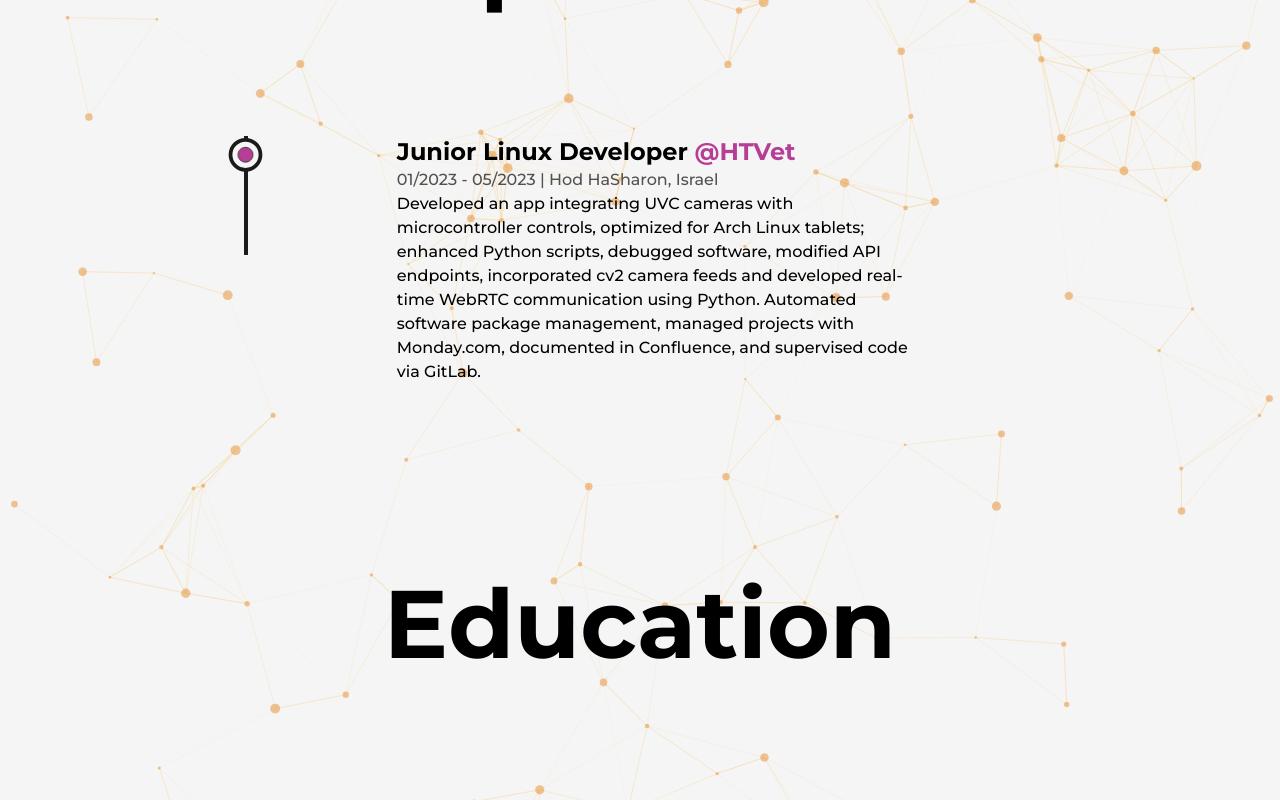
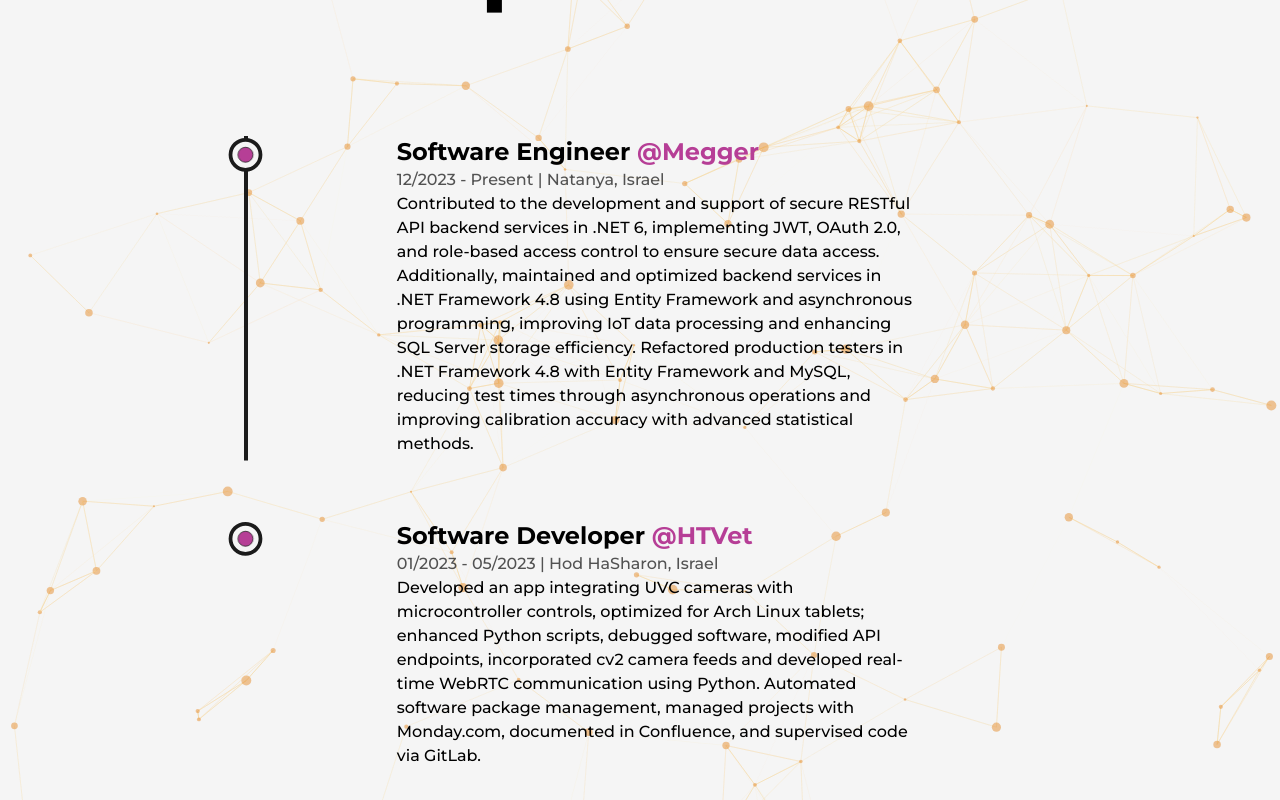
Before and after one commit to idanHur/idanhur.github.io, a Next.js app: page /about in a window 1280 px wide. Shown: the part 1100-1900 px from the top of the page. Built offline with nearby package versions, Linux system fonts and the light colour scheme.

Commit message:
Added Megger to Experience section

```diff
--- a/src/components/Experience.js
+++ b/src/components/Experience.js
@@ -1,7 +1,7 @@
 import React, { useRef } from 'react'
 import {useScroll, motion} from "framer-motion"
 import LiIcon from './LiIcon'
-import {experienceStrings} from "../strings"
+import {experienceStrings, experienceMeggerStrings} from "../strings"
 
 const Details =({position, company, companyLink, time, address, work}) => {
         const ref = useRef(null);
@@ -50,6 +50,14 @@
             className='absolute left-9 top-0 w-[4px] h-full bg-dark dark:bg-light origin-top'/>
             <ul className='w-full flex flex-col items-start justify-between ml-4'>
                 <Details
+                position={`${experienceMeggerStrings.experienceMeggerPosition}`}
+                company={`${experienceMeggerStrings.experienceMeggerCompany}`}
+                time={`${experienceMeggerStrings.experienceMeggerTime}`}
+                companyLink={`${experienceMeggerStrings.experienceMeggerCompanyLink}`}
+                address={`${experienceMeggerStrings.experienceMeggerAddress}`}
+                work={`${experienceMeggerStrings.experienceMeggerWork}`}
+                />
+                <Details
                 position={`${experienceStrings.experience1Position}`}
                 company={`${experienceStrings.experience1Company}`}
                 time={`${experienceStrings.experience1Time}`}
@@ -57,7 +65,6 @@
                 address={`${experienceStrings.experience1Address}`}
                 work={`${experienceStrings.experience1Work}`}
                 />
-
             </ul>
       </div>
 
--- a/src/strings.js
+++ b/src/strings.js
@@ -13,7 +13,7 @@
 export const aboutMeSecondParagraph = `Besides JavaScript, Python, Java, and Bash, I have experience with web technologies such as React, NextJs, Tailwind, and Bootstrap and databases such as MySQL and PostgreSQL.
     Among other things, my recent role involved optimizing WebRTC communication and enhancing system stability. I have also implemented robust and scalable solutions using Apache Kafka and RabbitMQ.`;
 export const aboutImageSideHeading1 ="Software Engineering Graduate ";
-export const aboutImageSideSubHeading1 ="GPA 88 ";
+export const aboutImageSideSubHeading1 ="GPA 89";
 export const aboutImageSideHeading2 = "SmartUp program for honor students ";
 
 export const aboutStrings  = {aboutAnimatedText, aboutMeFirstParagraph, aboutMeSecondParagraph, aboutImageSideHeading1, aboutImageSideSubHeading1, aboutImageSideHeading2};
@@ -76,7 +76,7 @@
 
 
 
-export const experience1Position = "Junior Linux developer";
+export const experience1Position = "Software Developer";
 export const experience1Company = "HTVet";
 export const experience1Time = "01/2023 - 05/2023"
 export const experience1CompanyLink = `https://www.ht-vet.com/`
@@ -91,6 +91,20 @@
 
 export const experienceStrings  = {experience1Position, experience1Company, experience1Time, experience1CompanyLink, experience1Address, experience1Work};
 
+export const experienceMeggerPosition = "Software Engineer";
+export const experienceMeggerCompany = "Megger";
+export const experienceMeggerTime = "12/2023 - Present"
+export const experienceMeggerCompanyLink = `https://www.megger.com/en`
+export const experienceMeggerAddress = "Natanya, Israel";
+export const experienceMeggerWork = `Contributed to the development and support of secure RESTful API
+    backend services in .NET 6, implementing JWT, OAuth 2.0, and role-based access control to ensure secure data access.
+    Additionally, maintained and optimized backend services in .NET Framework 4.8 using Entity Framework and asynchronous programming,
+    improving IoT data processing and enhancing SQL Server storage efficiency.
+    Refactored production testers in .NET Framework 4.8 with Entity Framework and MySQL,
+    reducing test times through asynchronous operations and improving calibration accuracy with advanced statistical methods.`;
+
+export const experienceMeggerStrings  = {experienceMeggerPosition, experienceMeggerCompany, experienceMeggerTime, experienceMeggerCompanyLink, experienceMeggerAddress, experienceMeggerWork};
+
 export const education1Type = "B.Sc. in Software Engineering, specialization in Machine Learning and AI.";
 export const education1Place = "Afeka Tel Aviv Academic College of Engineering";
 export const education1Time = "2019 – 2023";
```
Also changed, not shown: 1 other file (tests, documents, lock files or other folders).
